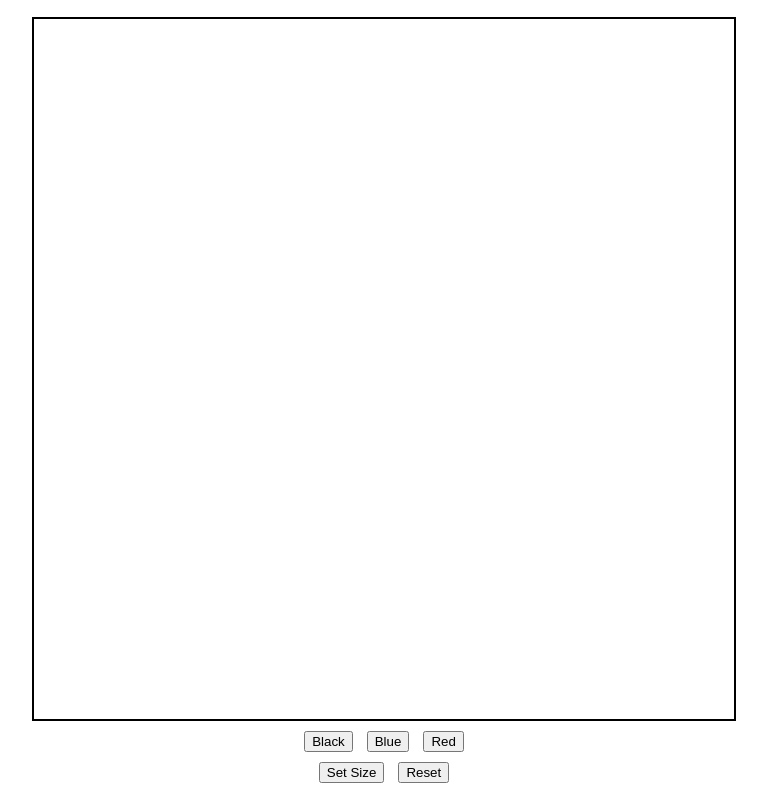
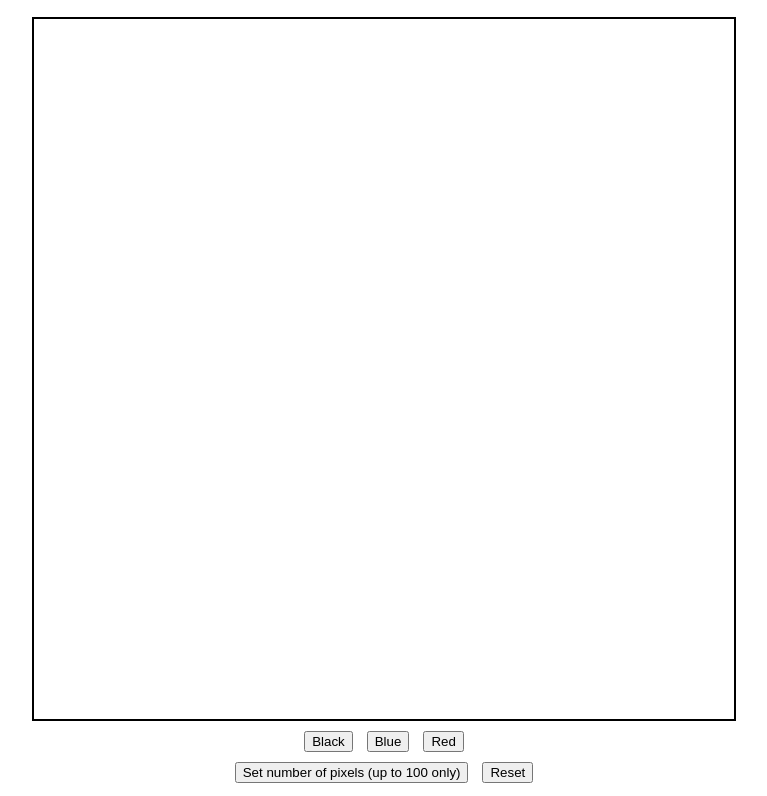
Before and after one commit to WilmarLofranco/etch-a-sketch, a plain HTML site: page index.html in a window 1280 px wide. Shown: the part 58-854 px from the top of the page, without its empty margins (256-1023 px from the left). Drawn offline with Linux system fonts and the light colour scheme.

Commit message:
Change prompt text

```diff
--- a/index.html
+++ b/index.html
@@ -15,7 +15,7 @@
         <button id="blk">Black</button>
         <button id="blu">Blue</button>
         <button id="red">Red</button> <br>
-        <button id="setSize">Set Size</button>
+        <button id="setSize">Set number of pixels (up to 100 only)</button>
         <button id="reset">Reset</button>
 </body>
 </html>
```
